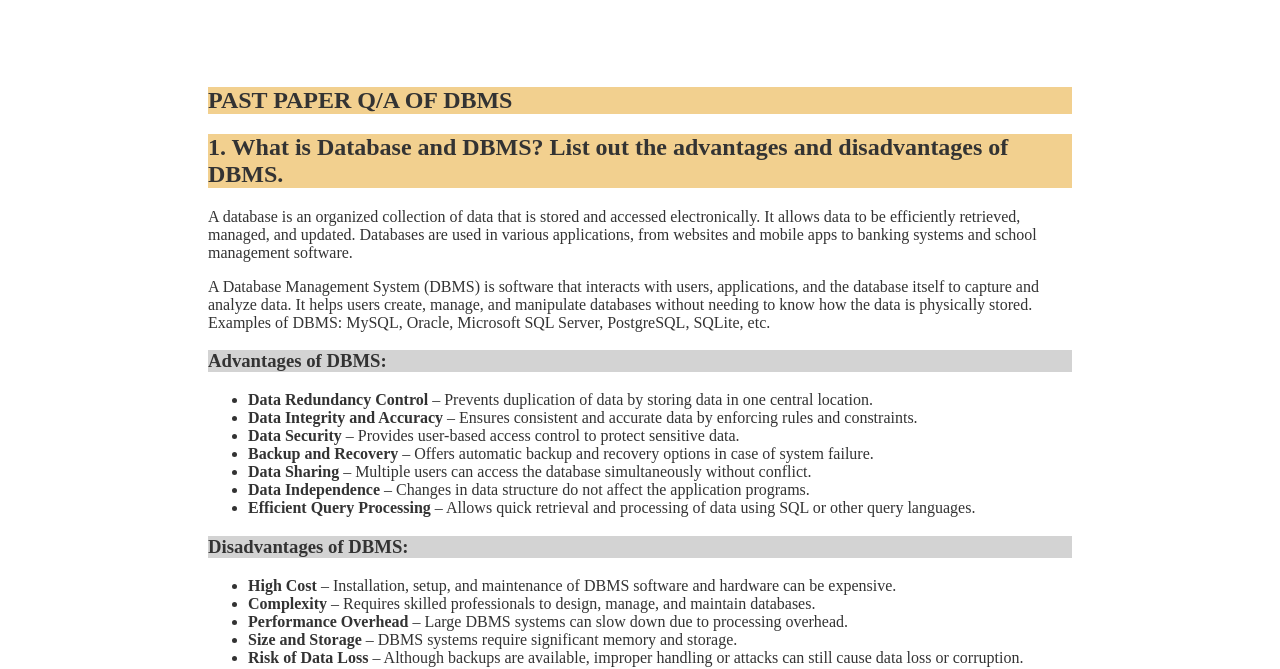
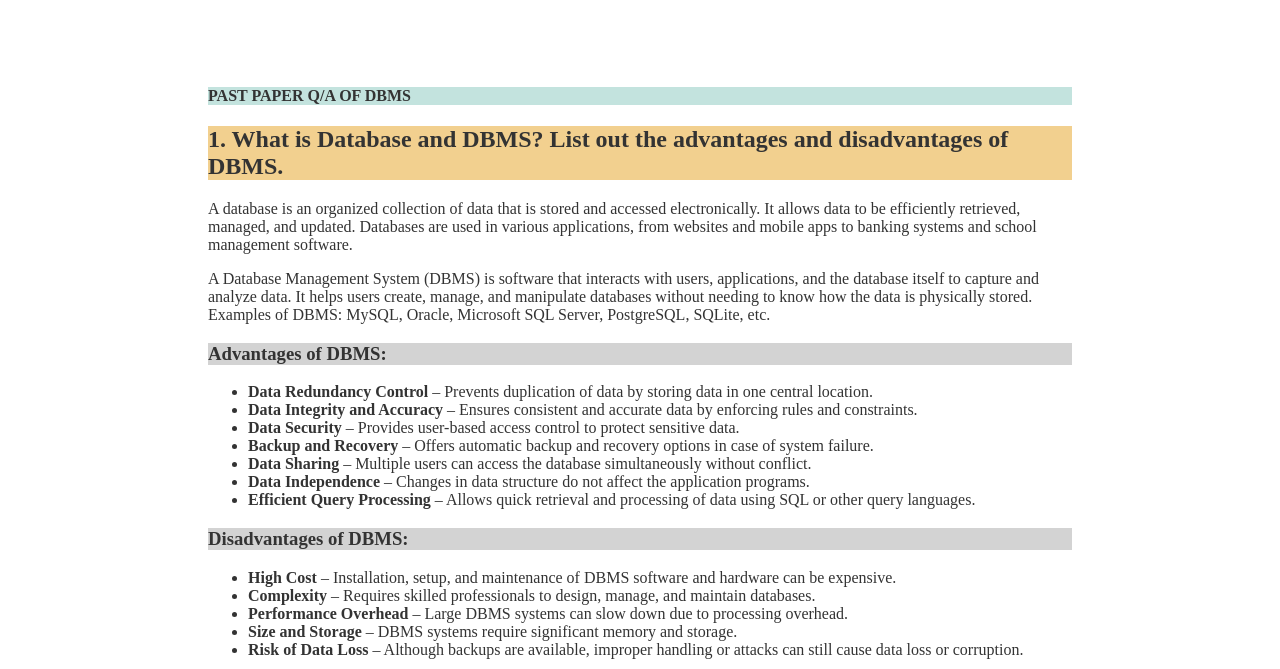
Before and after one commit to Kritma-905-11I/syl-g-12, a plain HTML site: page 9.html in a window 1280 px wide. Shown: the part 171-840 px from the top of the page. Drawn offline with Linux system fonts and the light colour scheme.

Commit message:
Update 9.html

```diff
--- a/9.html
+++ b/9.html
@@ -13,7 +13,7 @@
   <p>
     <h1 class="gut">Q/A</h1><br>
     <div>
-      <h2>PAST PAPER Q/A OF DBMS</h2>
+      <h4>PAST PAPER Q/A OF DBMS</h4>
 
       <h2>1. What is Database and DBMS? List out the advantages and disadvantages of DBMS.</h2>
       <p>A database is an organized collection of data that is stored and accessed electronically. It allows data to be efficiently retrieved, managed, and updated. Databases are used in various applications, from websites and mobile apps to banking systems and school management software.</p>
```
